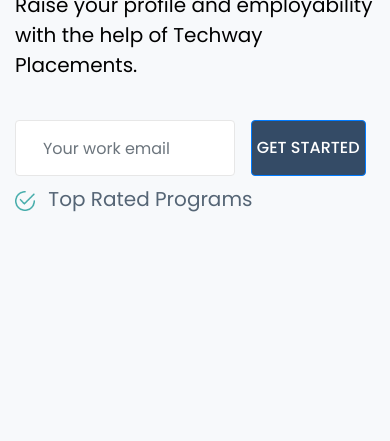
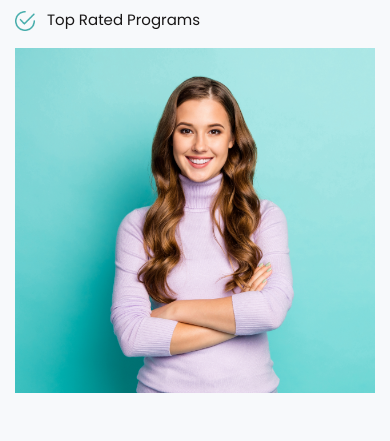
Before and after one commit to Abir-Hasan-GUB/Techway-Latest-project-fiverr-2, a website: page src/index.html in a window 390 px wide. Shown: the part 404-845 px from the top of the page. Drawn offline with Linux system fonts and the light colour scheme.

Commit message:
Banner responsive 75% done

```diff
--- a/src/css/responsive.css
+++ b/src/css/responsive.css
@@ -20,6 +20,12 @@
   /* =============Midium Devices ================= */
 
   @media only screen and (max-width: 768px) {
+      body h1{
+          font-size: 17px;
+      }
+      body p{
+          font-size: 14px;
+      }
    /* =========== Nav Bar =========== */
    .navbar-nav .nav-link{
     padding: 0.5rem 0 !important;
@@ -29,11 +35,38 @@
     font-weight: 700;
     font-size: 18px !important;
 }
+
+/* ===============Banners ================= */
+#banner .bannerLeft{
+    margin-left: 5rem;
+}
+#banner .bannerRight{
+    margin-left: 0;
+}
+#banner .bannerLeft .bannerForm button {
+    padding: 11px 0;
+    font-size: 11px;
+    width: 30%;
+}
+#banner .bannerLeft input {
+    padding: 21px;
+    width: 58%;
+}
+#banner .bannerLeft input::placeholder {
+    font-size: 14px;
+}
+
   }
 
   /* =============Small Devices ================= */
 
   @media only screen and (max-width: 480px) {
+    body p{
+        font-size: 15px;
+    }
+    body h1{
+        font-size: 28px;
+    }
  /* =========== Nav Bar =========== */
  .navbar-nav .nav-link{
     padding: 0.5rem 0 !important;
@@ -43,12 +76,36 @@
     font-weight: 700;
     font-size: 18px !important;
 }
+
+/* ===============Banner ================= */
+#banner .bannerLeft{
+    margin-left: 0;
+}
+#banner .bannerRight{
+    margin-left: 0;
+}
+#banner .bannerLeft .bannerForm button {
+    padding: 11px 0;
+    font-size: 11px;
+}
+#banner .bannerLeft input {
+    padding: 21px;
+}
+
+
   }
 
 
   /* ============= Extra Small Devices ================= */
 
   @media only screen and (max-width: 320px) {
+      body p{
+          font-size: 15px;
+      }
+      body h1{
+          font-size: 19px;
+      }
+
         /* =========== Nav Bar =========== */
         .navbar-nav .nav-link{
             padding: 0.5rem 0 !important;
@@ -58,4 +115,17 @@
             font-weight: 700;
             font-size: 18px !important;
         }
+        #banner .bannerLeft{
+            margin-left: 0;
+        }
+        #banner .bannerRight{
+            margin-left: 0;
+        }
+        #banner .bannerLeft .bannerForm button {
+            padding: 11px 0;
+            font-size: 11px;
+        }
+        #banner .bannerLeft input {
+            padding: 21px;
+        }
   }
--- a/src/index.html
+++ b/src/index.html
@@ -22,7 +22,7 @@
 
     <!-- ======================= Nav Bar Start ================= -->
     <section id="navBar">
-        <div class="container">
+        <div class="container mt-lg-4">
             <nav class="navbar navbar-expand-lg">
                 <a class="navbar-brand" href="#">Logo here...</a>
                 <button class="navbar-toggler" type="button" data-toggle="collapse"
@@ -59,28 +59,30 @@
 
     <section id="banner">
         <div class="container">
-            <div class="row my-5 py-5">
-                <div class="col-md-6 bannerLeft">
+            <div class="row my-5 py-md-5">
+                <div class="col-md-5 bannerLeft">
                     <h1 class="banner-title">
                         <span class="d-block">Get ahead of the competition. </span>
                         <span class="d-block">Gain work experience today!</span>
                     </h1>
-                    <p class="banner-description py-4">Raise your profile and employability with the help of Techway Placements.</p>
+                    <p class="banner-description py-2 py-md-4">Raise your profile and employability with the help of Techway Placements.</p>
 
                     <div class="bannerForm">
                         <form class="form-inline">
                             <input type="text" class="form-control mb-2 mr-sm-2" id="email"
-                                placeholder="Your work email">
+                                placeholder="Your work email" required>
                             <button type="submit" class="btn btn-primary mb-2 ml-3">GET STARTED</button>
                         </form>
                     </div>
-                    <p>
+                    <p class="topRate pt-1">
                         <img class="img-fluid mr-2" src="images/check.png" alt="check">
                         Top Rated Programs
                     </p>
 
                 </div>
-                <div class="col-md-6"></div>
+                <div class="col-md-5 pl-md-5 bannerRight">
+                    <img class="img-fluid pl-md-3" src="images/banner.png" alt="banner Image">
+                </div>
             </div>
         </div>
     </section>
--- a/src/scss/style.scss
+++ b/src/scss/style.scss
@@ -3,7 +3,7 @@
     font-size: 18px;
     background: #F7F9FB;
     h1 {
-        font-size: 35px;
+        font-size: 28px;
         font-weight: 600;
         color: #000000;
         line-height: 1.5;
@@ -98,6 +98,7 @@
 // ============== Banner Start ==============
 #banner{
     .bannerLeft{
+        margin-left: 9rem;
         .banner-description{
             color: #000000;
         }
@@ -105,7 +106,7 @@
             width: 61%;
             background: #FFFF;
             border: 1px solid #E7E7E7;
-            padding: 27px;
+            padding: 28px;
             ::placeholder{
                 color: #333333;
                 font-size: 19px;
@@ -122,7 +123,15 @@
                 font-size: 16px;
                 font-weight: 500;
             }
+
         }
+    }
+    .topRate{
+        color: #181616;
+        font-weight: 400;
+    }
+    .bannerRight{
+        margin-left: 2rem;
     }
 }
 
```
Also changed, not shown: src/css/style.css.
